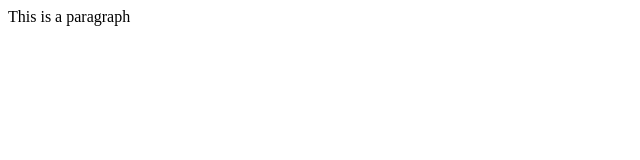
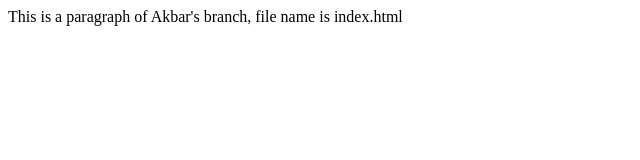
Before and after one commit to Tahasiraj1/Git-Branches, a website: page index.html in a window 1280 px wide. Shown: the whole page, without its empty margins (0-640 px from the left). Drawn offline with Linux system fonts and the light colour scheme.

```diff
--- a/index.html
+++ b/index.html
@@ -1 +1 @@
-<p>This is a paragraph</p>
+<p>This is a paragraph of Akbar's branch, file name is index.html</p>
```
